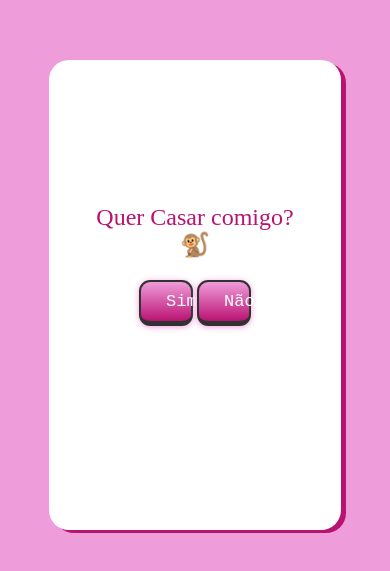
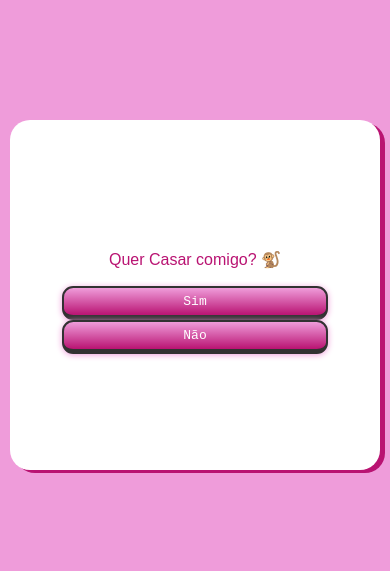
Before and after one commit to s4muc473/YesOrYes, a plain HTML site: page index.html in a window 390 px wide. Shown: the part 127-698 px from the top of the page. Drawn offline with Linux system fonts and the light colour scheme.

Commit message:
Tornando o Projeto Responsivo

```diff
--- a/index.html
+++ b/index.html
@@ -5,7 +5,6 @@
     <meta charset="UTF-8">
     <meta name="viewport" content="width=device-width, initial-scale=1.0">
     <title>YesorYes</title>
-</head>
     <style>
         body {
             background-color: #EF9CDA;
@@ -14,20 +13,29 @@
             align-items: center;
             height: 100vh;
             margin: 0;
+            font-family: Arial, sans-serif;
         }
 
         .main-board {
             background-color: #ffffff;
-        width: 75%;
-        height: 350px;
+            width: 80%;
+            height: auto;
+            max-width: 600px;
+            min-height: 350px;
             margin: auto;
             border-radius: 20px;
             box-shadow: 5px 3px #B91372;
-        padding-top: 120px;
+            padding-top: 20px;
+            padding-bottom: 20px;
+            box-sizing: border-box;
+            display: flex;
+            flex-direction: column;
+            justify-content: center;
+            align-items: center;
         }
 
         .main-board article {
-        width: 75%;
+            width: 80%;
             margin: auto;
             text-align: center;
         }
@@ -35,14 +43,14 @@
         .main-board article p {
             font-size: 1.5em;
             color: #B91372;
+            margin-bottom: 20px;
         }
 
         .button,
         .button:focus {
-        width: 20%;
-        position: relative;
+            width: 40%;
             font-family: monospace;
-        font-size: 17px;
+            font-size: 1.2em;
             padding: 10px 25px;
             color: #ffffff;
             border-radius: 0.7rem;
@@ -60,12 +68,48 @@
             transform: translate(0, 0);
             border-bottom: 2px solid rgb(50, 50, 50);
         }
+
+        /* Media Queries para responsividade */
+        @media (max-width: 768px) {
+            .main-board {
+                width: 90%;
+                max-width: 500px;
+            }
+
+            .main-board article p {
+                font-size: 1.2em;
+            }
+
+            .button {
+                width: 80%;
+                font-size: 1.1em;
+                padding: 8px 20px;
+            }
+        }
+
+        @media (max-width: 480px) {
+            .main-board {
+                width: 95%;
+                max-width: 400px;
+            }
+
+            .main-board article p {
+                font-size: 1em;
+            }
+
+            .button {
+                width: 90%;
+                font-size: 1em;
+                padding: 6px 15px;
+            }
+        }
     </style>
+</head>
 
 <body>
     <section class="main-board">
         <article>
-            <p> Quer Casar comigo? &#128018</p>
+            <p> Quer Casar comigo? &#128018;</p>
             <button class="button" onclick="btPositivo()">Sim</button>
             <button class="button" id="btNegativo" onclick="posAleatoriaBotao()">Não</button>
         </article>
```
Lines whose indentation alone changed are shown as unchanged.
